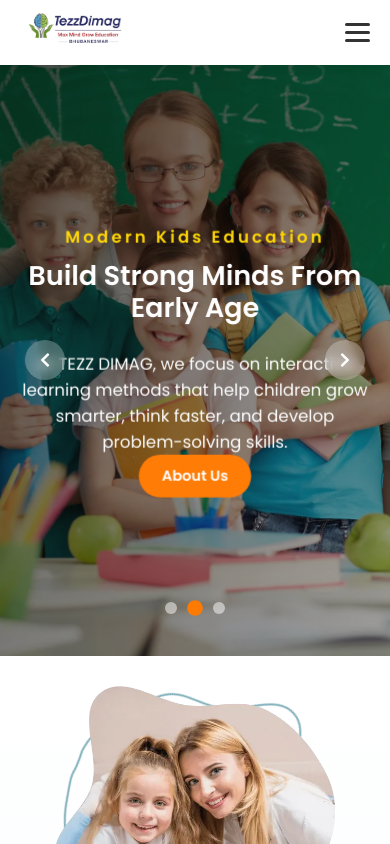
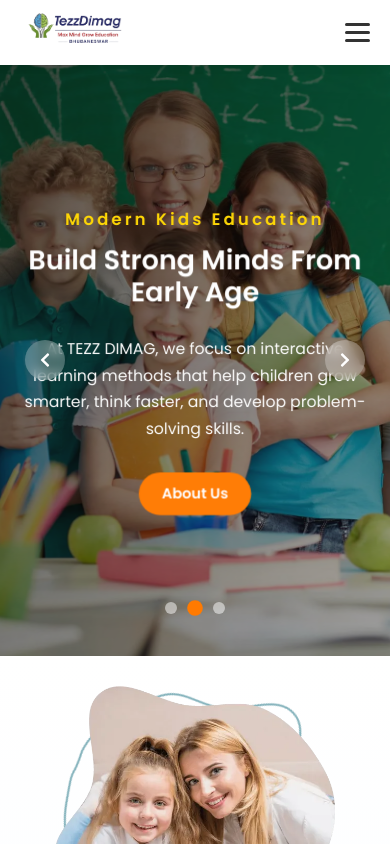
Before and after one commit to CODE-WITH-PRASANTA/Tezz-Dimag, a React app in the folder Frontend/: page / in a window 390 px wide. Shown: the top 844 px of the page. Built offline with nearby package versions, Linux system fonts and the light colour scheme; no server answers; the HTML template or start-up script is replaced by a standard one.

Commit message:
tezz dimag project completed

```diff
--- a/Frontend/src/Component/HeroSection/HeroSection.css
+++ b/Frontend/src/Component/HeroSection/HeroSection.css
@@ -35,8 +35,8 @@
 inset: 0;
 background: linear-gradient(
 120deg,
-    rgba(0, 0, 0, 0.65),
-    rgba(0, 0, 0, 0.35)
+rgba(0,0,0,0.65),
+rgba(0,0,0,0.35)
 );
 z-index: 2;
 }
@@ -46,218 +46,234 @@
 .HeroSection-content {
 position: relative;
 z-index: 3;
-  max-width: 1100px;
+max-width: 1200px;
 height: 100%;
 margin: auto;
 padding: 0 40px;
 
 display: flex;
-  flex-direction: column;
-  justify-content: center;
-  align-items: flex-start;
+align-items: center;
+}
 
-  color: #fff;
+.HeroSection-text{
+max-width:650px;
+color:#fff;
 }
 
 /* small heading */
 
-.HeroSection-content h4 {
-  font-size: 20px;
-  letter-spacing: 3px;
-  margin-bottom: 10px;
-  color: #ffd700;
-  font-weight: 600;
+.HeroSection-text h3{
+font-size:20px;
+letter-spacing:3px;
+margin-bottom:12px;
+color:#ffd700;
+font-weight:600;
 }
 
 /* main heading */
 
-.HeroSection-content h1 {
-  font-size: 60px;
-  font-weight: 700;
-  line-height: 1.2;
-  max-width: 650px;
-  margin-bottom: 25px;
+.HeroSection-text h2{
+font-size:56px;
+font-weight:700;
+line-height:1.2;
+margin-bottom:25px;
+}
+
+/* description */
+
+.HeroSection-description{
+font-size:18px;
+line-height:1.7;
+margin-bottom:30px;
 }
 
 /* button */
 
 .HeroSection-btn {
-  display: inline-block;
-  padding: 14px 34px;
-  background: #ff7a00;
-  color: #fff;
-  font-weight: 600;
-  border-radius: 40px;
-  text-decoration: none;
-  transition: 0.3s;
+display:inline-block;
+padding:14px 34px;
+background:#ff7a00;
+color:#fff;
+font-weight:600;
+border-radius:40px;
+text-decoration:none;
+transition:0.3s;
 }
 
 .HeroSection-btn:hover {
-  background: #ff5200;
-  transform: translateY(-3px);
+background:#ff5200;
+transform:translateY(-3px);
 }
 
 /* ================= ARROWS ================= */
 
 .HeroSection-arrow {
-  position: absolute;
-  top: 50%;
-  transform: translateY(-50%);
-  z-index: 5;
+position:absolute;
+top:50%;
+transform:translateY(-50%);
+z-index:5;
 
-  width: 50px;
-  height: 50px;
-  border-radius: 50%;
-  border: none;
+width:50px;
+height:50px;
+border-radius:50%;
+border:none;
 
-  background: rgba(255, 255, 255, 0.25);
-  backdrop-filter: blur(6px);
+background:rgba(255,255,255,0.25);
+backdrop-filter:blur(6px);
 
-  color: #fff;
-  font-size: 20px;
+color:#fff;
+font-size:20px;
 
-  display: flex;
-  align-items: center;
-  justify-content: center;
+display:flex;
+align-items:center;
+justify-content:center;
 
-  cursor: pointer;
-  transition: 0.3s;
+cursor:pointer;
+transition:0.3s;
 }
 
-.HeroSection-arrow:hover {
-  background: #ff7a00;
+.HeroSection-arrow:hover{
+background:#ff7a00;
 }
 
-.HeroSection-arrow.left {
-  left: 25px;
+.HeroSection-arrow.left{
+left:25px;
 }
 
-.HeroSection-arrow.right {
-  right: 25px;
+.HeroSection-arrow.right{
+right:25px;
 }
 
 /* ================= DOTS ================= */
 
-.HeroSection-dots {
-  position: absolute;
-  bottom: 35px;
-  width: 100%;
-  text-align: center;
-  z-index: 5;
+.HeroSection-dots{
+position:absolute;
+bottom:35px;
+width:100%;
+text-align:center;
+z-index:5;
 }
 
-.HeroSection-dot {
-  display: inline-block;
-  width: 12px;
-  height: 12px;
-  margin: 0 6px;
+.HeroSection-dot{
+display:inline-block;
+width:12px;
+height:12px;
+margin:0 6px;
 
-  border-radius: 50%;
-  background: rgba(255, 255, 255, 0.5);
+border-radius:50%;
+background:rgba(255,255,255,0.5);
 
-  cursor: pointer;
-  transition: 0.3s;
+cursor:pointer;
+transition:0.3s;
 }
 
-.HeroSection-dot.active {
-  background: #ff7a00;
-  transform: scale(1.3);
+.HeroSection-dot.active{
+background:#ff7a00;
+transform:scale(1.3);
 }
 
 /* ================= TEXT ANIMATION ================= */
 
-.fade-up {
-  opacity: 0;
-  transform: translateY(40px);
-  animation: fadeUp 0.8s forwards;
+.fade-up{
+opacity:0;
+transform:translateY(40px);
+animation:fadeUp 0.8s forwards;
 }
 
-.fade-up.delay {
-  animation-delay: 0.3s;
+.fade-up.delay{
+animation-delay:0.3s;
 }
 
-.fade-up.delay2 {
-  animation-delay: 0.6s;
+.fade-up.delay2{
+animation-delay:0.6s;
 }
 
-@keyframes fadeUp {
-  to {
-    opacity: 1;
-    transform: translateY(0);
+@keyframes fadeUp{
+to{
+opacity:1;
+transform:translateY(0);
 }
 }
 
 /* ================= RESPONSIVE ================= */
 
-/* laptop */
+@media (max-width:1200px){
 
-@media (max-width: 1200px) {
-  .HeroSection-content h1 {
-    font-size: 50px;
-  }
+.HeroSection-text h2{
+font-size:48px;
 }
 
-/* tablet */
-
-@media (max-width: 992px) {
-  .HeroSection {
-    height: 80vh;
 }
 
-  .HeroSection-content h1 {
-    font-size: 40px;
+@media (max-width:992px){
+
+.HeroSection{
+height:80vh;
 }
 
-  .HeroSection-content h4 {
-    font-size: 18px;
-  }
+.HeroSection-text h2{
+font-size:40px;
 }
 
-/* mobile */
-
-@media (max-width: 768px) {
-  .HeroSection {
-    height: 75vh;
 }
 
-  .HeroSection-content {
-    padding: 0 25px;
-    align-items: center;
-    text-align: center;
+@media (max-width:768px){
+
+.HeroSection{
+height:75vh;
 }
 
-  .HeroSection-content h1 {
-    font-size: 32px;
+.HeroSection-content{
+padding:0 25px;
+justify-content:center;
+text-align:center;
 }
 
-  .HeroSection-content h4 {
-    font-size: 16px;
+.HeroSection-text{
+max-width:500px;
 }
 
-  .HeroSection-btn {
-    padding: 12px 28px;
-    font-size: 14px;
+.HeroSection-text h2{
+font-size:32px;
 }
 
-  .HeroSection-arrow {
-    width: 40px;
-    height: 40px;
-    font-size: 16px;
-  }
+.HeroSection-text h3{
+font-size:16px;
 }
 
-/* small mobile */
-
-@media (max-width: 480px) {
-  .HeroSection {
-    height: 70vh;
+.HeroSection-description{
+font-size:16px;
 }
 
-  .HeroSection-content h1 {
-    font-size: 26px;
+.HeroSection-btn{
+padding:12px 28px;
+font-size:14px;
 }
 
-  .HeroSection-btn {
-    padding: 10px 22px;
+.HeroSection-arrow{
+width:40px;
+height:40px;
+font-size:16px;
 }
+
 }
+
+@media (max-width:480px){
+
+.HeroSection{
+height:70vh;
+}
+
+.HeroSection-text h2{
+font-size:26px;
+}
+
+.HeroSection-description{
+font-size:15px;
+}
+
+.HeroSection-btn{
+padding:10px 22px;
+}
+
+}
--- a/Frontend/src/Component/HeroSection/HeroSection.jsx
+++ b/Frontend/src/Component/HeroSection/HeroSection.jsx
@@ -13,7 +13,7 @@ const slides = [
     titleTop: "Journey of Tezzdimag (Since 2019)",
     title: "To recognize every child’s hidden potential and guide it in the right direction",
     description:
-      "The aim of this organization is not limited to academics. It focuses on developing Mind Power,  Personality Development, and Future Skills in children and young people.",
+      "The aim of this organization is not limited to academics. It focuses on developing Mind Power, Personality Development, and Future Skills in children and young people.",
     link: "/courses",
     button: "Explore Courses",
   },
@@ -57,22 +57,28 @@ const HeroSection = () => {
   };
 
   return (
-    <section className="HeroSection" aria-label="Tezz Dimag Kids Learning Hero Section">
+    <section className="HeroSection">
+
       {slides.map((slide, index) => (
         <div
           key={index}
           className={
-            index === current ? "HeroSection-slide active" : "HeroSection-slide"
+            index === current
+              ? "HeroSection-slide active"
+              : "HeroSection-slide"
           }
           style={{ backgroundImage: `url(${slide.image})` }}
         >
+
           <div className="HeroSection-overlay"></div>
 
           <div className="HeroSection-content">
 
-            <h4 className="fade-up">{slide.titleTop}</h4>
+            <div className="HeroSection-text">
 
-            <h1 className="fade-up delay">{slide.title}</h1>
+              <h3 className="fade-up">{slide.titleTop}</h3>
+
+              <h2 className="fade-up delay">{slide.title}</h2>
 
               <p className="HeroSection-description fade-up delay">
                 {slide.description}
@@ -83,14 +89,23 @@ const HeroSection = () => {
               </Link>
 
             </div>
+
+          </div>
+
         </div>
       ))}
 
-      <button className="HeroSection-arrow left" onClick={prevSlide} aria-label="Previous Slide">
+      <button
+        className="HeroSection-arrow left"
+        onClick={prevSlide}
+      >
         <FaChevronLeft />
       </button>
 
-      <button className="HeroSection-arrow right" onClick={nextSlide} aria-label="Next Slide">
+      <button
+        className="HeroSection-arrow right"
+        onClick={nextSlide}
+      >
         <FaChevronRight />
       </button>
 
@@ -99,12 +114,15 @@ const HeroSection = () => {
           <span
             key={index}
             className={
-              index === current ? "HeroSection-dot active" : "HeroSection-dot"
+              index === current
+                ? "HeroSection-dot active"
+                : "HeroSection-dot"
             }
             onClick={() => setCurrent(index)}
           ></span>
         ))}
       </div>
+
     </section>
   );
 };
```
Lines whose indentation alone changed are shown as unchanged.
